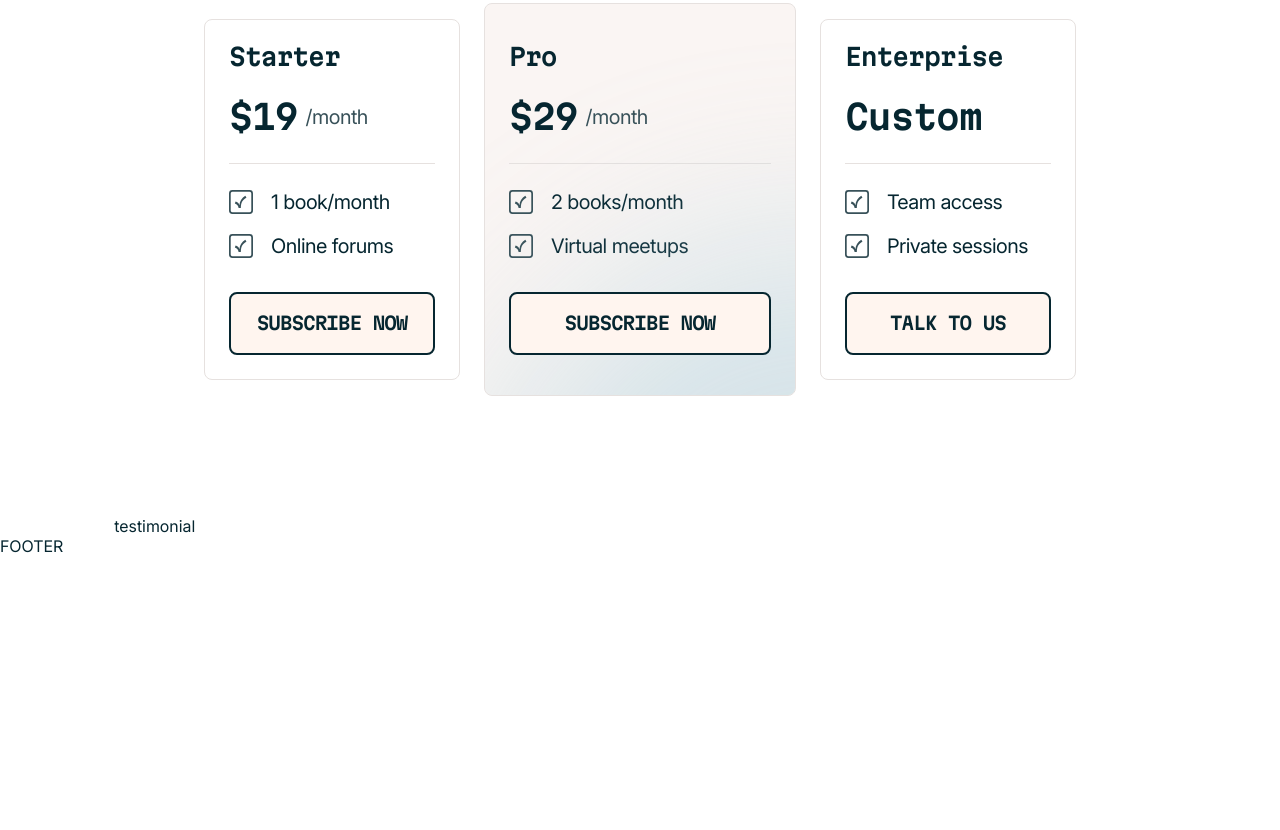
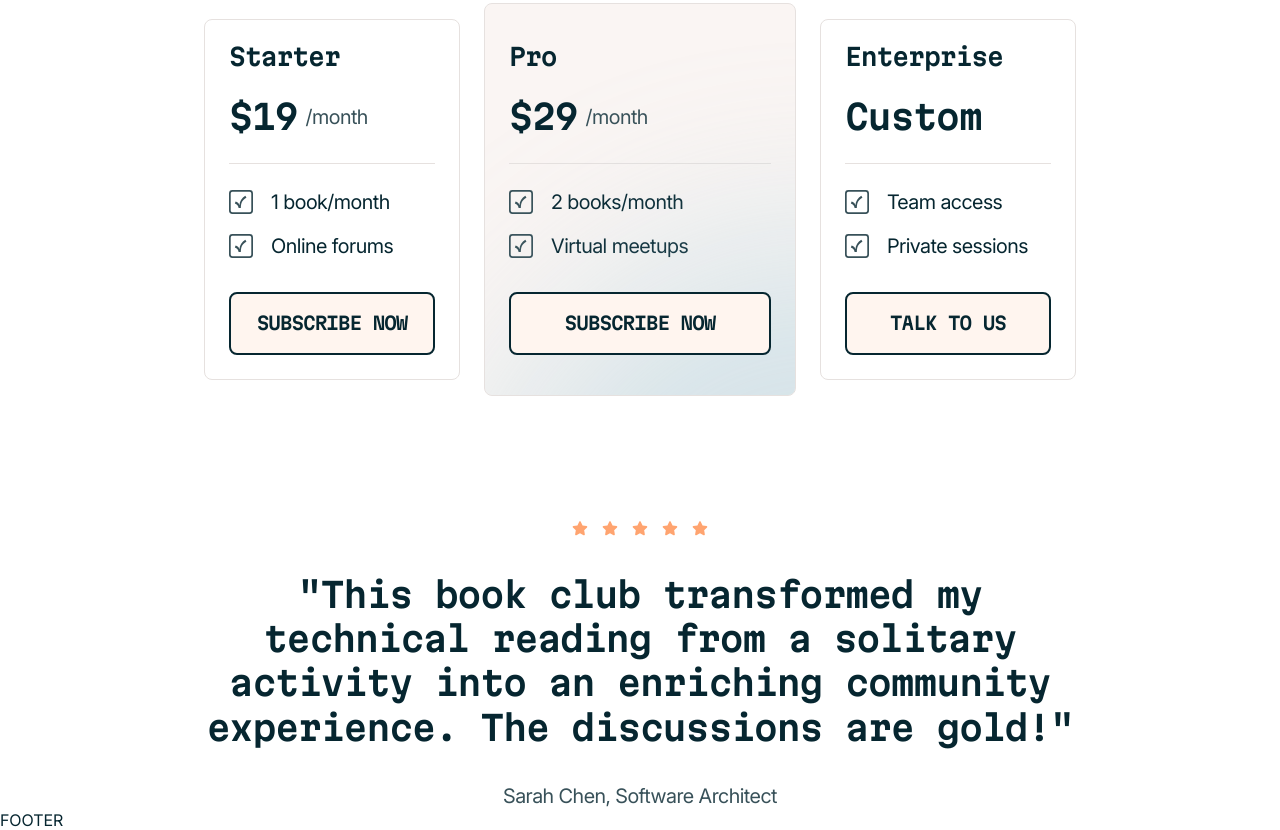
Before and after one commit to Marjolein-Kasman-de-Jong/tech-book-club-landing-page, a website: page index.html in a window 1280 px wide. Shown: the part 2820-3650 px from the top of the page. Before the commit the page ends 3376 px from the top, so only its background shows below. Drawn offline with Linux system fonts and the light colour scheme.

Commit message:
Add testimonial section content and styles

```diff
--- a/assets/styles/scss/base/_typography.scss
+++ b/assets/styles/scss/base/_typography.scss
@@ -92,6 +92,19 @@ body {
     letter-spacing: -0.0625rem;
 }
 
+.text-preset-8 {
+    font-family: var(--headings);
+    font-size: 1.5rem;
+    font-weight: 600;
+    line-height: 110%;
+    letter-spacing: -0.0625rem;
+
+    @media screen and (min-width: $breakpoint-s) {
+        font-size: 2.125rem;
+        line-height: 130%;
+    }
+}
+
 h1,
 h2,
 h3,
--- a/assets/styles/scss/sections/_testimonial.scss
+++ b/assets/styles/scss/sections/_testimonial.scss
@@ -0,0 +1,36 @@
+@use "../base/breakpoints" as *;
+
+.testimonial {
+    .section-content-wrapper {
+        @media screen and (min-width: $breakpoint-m) {
+            display: flex;
+            justify-content: center;
+        }
+
+        .testimonial-content {
+            display: flex;
+            flex-direction: column;
+            align-items: flex-start;
+            gap: 32px;
+
+            @media screen and (min-width: $breakpoint-m) {
+                width: 82.91%;
+                align-items: center;
+            }
+
+            .testimonial-rating {
+                display: flex;
+                justify-content: flex-start;
+                gap: 6px;
+            }
+
+            .testimonial-quote {
+                text-align: center;
+            }
+
+            .testimonial-author {
+                color: var(--neutral-700);
+            }
+        }
+    }
+}
--- a/index.html
+++ b/index.html
@@ -180,7 +180,8 @@
                                 Starter
                             </h3>
                             <p class="card-header-price">
-                                <span class="card-header-price-amount text-preset-3">$19</span><span class="card-header-price-period text-preset-5-regular">/month</span>
+                                <span class="card-header-price-amount text-preset-3">$19</span><span
+                                    class="card-header-price-period text-preset-5-regular">/month</span>
                             </p>
                         </header>
                         <hr />
@@ -202,7 +203,8 @@
                                 Pro
                             </h3>
                             <p class="card-header-price">
-                                <span class="card-header-price-amount text-preset-3">$29</span><span class="card-header-price-period text-preset-5-regular">/month</span>
+                                <span class="card-header-price-amount text-preset-3">$29</span><span
+                                    class="card-header-price-period text-preset-5-regular">/month</span>
                             </p>
                         </header>
                         <hr />
@@ -246,7 +248,22 @@
         </section>
         <section class="testimonial">
             <div class="section-content-wrapper">
-                testimonial
+                <div class="testimonial-content">
+                    <div class="testimonial-rating" aria-label="5 star rating">
+                        <img src="./assets/images/icon-star.svg" alt="" aria-hidden="true">
+                        <img src="./assets/images/icon-star.svg" alt="" aria-hidden="true">
+                        <img src="./assets/images/icon-star.svg" alt="" aria-hidden="true">
+                        <img src="./assets/images/icon-star.svg" alt="" aria-hidden="true">
+                        <img src="./assets/images/icon-star.svg" alt="" aria-hidden="true">
+                    </div>
+                    <blockquote class="testimonial-quote text-preset-8">
+                        "This book club transformed my technical reading from a solitary activity into an enriching
+                        community experience. The discussions are gold!"
+                    </blockquote>
+                    <p class="testimonial-author text-preset-5-regular">
+                        Sarah Chen, Software Architect
+                    </p>
+                </div>
             </div>
         </section>
     </main>
```
Also changed, not shown: assets/styles/css/styles.css, 1 other file.
